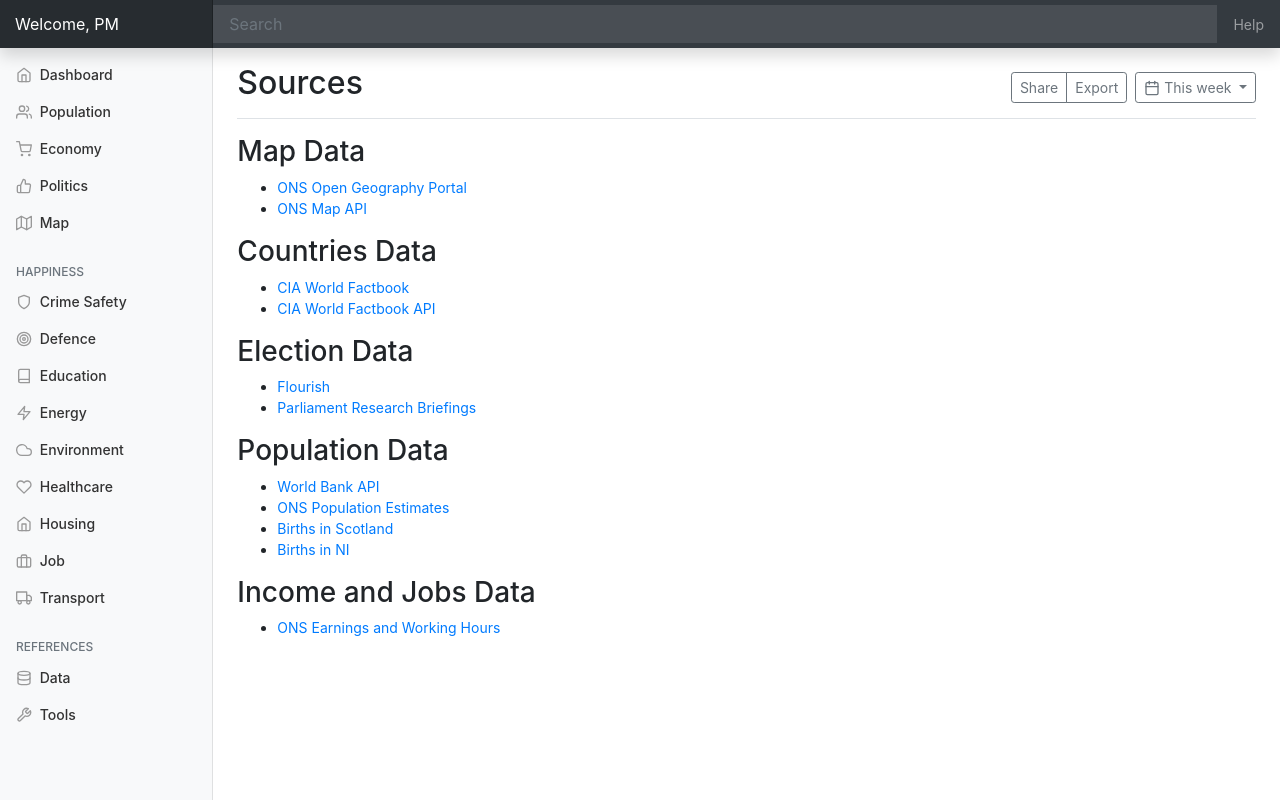
After one commit to LRS4/almanac-app, a Flask app: page /sources in a window 1280 px wide. The commit adds this page. Run offline with Flask 2, Linux system fonts and the light colour scheme; some libraries are stand-ins or nearby versions.

Commit message:
add sources and tools view

```diff
--- a/app.py
+++ b/app.py
@@ -34,23 +34,31 @@ Session(app)
 @app.route("/", methods=['GET', 'POST'])
 def index():
     """Show introduction screen"""
-    return render_template("index.html")
+    marker = 'home'
+    return render_template("index.html", marker=marker)
 
 
 @app.route("/population", methods=['GET'])
 def population():
     """Show population statistics"""
-    return render_template("population.html")
+    marker = 'population'
+    return render_template("population.html", marker=marker)
 
 @app.route("/map", methods=['GET'])
 def map():
     """Show map"""
-    filename = os.path.join(app.static_folder, 'data.json')
+    marker = 'map'
+    return render_template("map.html", marker=marker)
 
-    with open(filename) as test_file:
-        data = json.load(test_file)
+@app.route("/sources", methods=['GET'])
+def sources():
+    """Show data sources list"""
+    return render_template("sources.html")
 
-    return render_template("map.html", data = data)
+@app.route("/tools", methods=['GET'])
+def tools():
+    """Show tools list"""
+    return render_template("tools.html")
 
 if __name__ == '__main__':
     app.run()
--- a/static/styles.css
+++ b/static/styles.css
@@ -14,6 +14,12 @@ vertical-align: text-bottom;
 
 #mapid {
   height: 650px;
+}
+
+#electionMap {
+  height: 600px;
+  width:600px;
+  margin-left: 20%;
 }
 
 /*
--- a/templates/layout.html
+++ b/templates/layout.html
@@ -8,7 +8,7 @@
     <meta name="author" content="">
     <link rel="icon" href="https://stackpath.bootstrapcdn.com/font-awesome/4.7.0/css/font-awesome.min.css">
 
-    <title>Dashboard Template for Bootstrap</title>
+    <title>Almanac Dashboard</title>
 
     <link rel="canonical" href="https://getbootstrap.com/docs/4.1/examples/dashboard/">
 
@@ -43,17 +43,25 @@
           <div class="sidebar-sticky">
             <ul class="nav flex-column">
               <li class="nav-item">
+                {% if marker == 'home' %}
                 <a class="nav-link active" href="/">
+                {% else %}
+                <a class="nav-link" href="/">
+                {% endif %}
                   <span data-feather="home"></span>
                   Dashboard <span class="sr-only">(current)</span>
                 </a>
               </li>
               <li class="nav-item">
+                {% if marker == 'population' %}
+                <a class="nav-link active" href="/population">
+                {% else %}
                 <a class="nav-link" href="/population">
+                {% endif %}
                   <span data-feather="users"></span>
                   Population
                 </a>
-              </li>
+              <li>
               <li class="nav-item">
                 <a class="nav-link" href="#">
                   <span data-feather="shopping-cart"></span>
@@ -61,13 +69,17 @@
                 </a>
               </li>
               <li class="nav-item">
-                <a class="nav-link" href="#">
+                <a class="nav-link" href="https://www.gov.uk/government/ministers" target="_blank">
                   <span data-feather="thumbs-up"></span>
                   Politics
                 </a>
               </li>
               <li class="nav-item">
+                {% if marker == 'map' %}
+                <a class="nav-link active" href="/map">
+                {% else %}
                 <a class="nav-link" href="/map">
+                {% endif %}
                   <span data-feather="map"></span>
                   Map
                 </a>
@@ -139,13 +151,13 @@
             </h6>
             <ul class="nav flex-column mb-2">
               <li class="nav-item">
-                <a class="nav-link" href="#">
+                <a class="nav-link" href="/sources">
                   <span data-feather="database"></span>
                   Data
                 </a>
               </li>
               <li class="nav-item">
-                <a class="nav-link" href="#">
+                <a class="nav-link" href="/tools">
                   <span data-feather="tool"></span>
                   Tools
                 </a>
--- /dev/null
+++ b/templates/sources.html
@@ -0,0 +1,72 @@
+{% extends "layout.html" %}
+
+{% block main %}
+
+	<main role="main" class="col-md-9 ml-sm-auto col-lg-10 px-4">
+		<div class="d-flex justify-content-between flex-wrap flex-md-nowrap align-items-center pt-3 pb-2 mb-3 border-bottom">
+		<h1 class="h2">Sources</h1>
+		<div class="btn-toolbar mb-2 mb-md-0">
+			<div class="btn-group mr-2">
+			<button class="btn btn-sm btn-outline-secondary">Share</button>
+			<button class="btn btn-sm btn-outline-secondary">Export</button>
+			</div>
+			<button class="btn btn-sm btn-outline-secondary dropdown-toggle">
+			<span data-feather="calendar"></span>
+			This week
+			</button>
+		</div>
+		</div>
+
+		<h3>Map Data</h3>
+
+		<ul>
+			<li><a href="https://geoportal.statistics.gov.uk/datasets/local-authority-districts-april-2019-boundaries-uk-bfc">ONS Open Geography Portal</a></li>
+			<li><a href="https://opendata.arcgis.com/datasets/16221426b9ee468d9c80f8398ded851f_0.geojson">ONS Map API</a></li>
+		</ul>
+
+		<h3>Countries Data</h3>
+
+		<ul>
+			<li><a href="https://www.cia.gov/library/publications/the-world-factbook/">CIA World Factbook</a></li>
+			<li><a href="https://github.com/iancoleman/cia_world_factbook_api">CIA World Factbook API</a></li>
+		</ul>
+
+		<h3>Election Data</h3>
+
+		<ul>
+			<li><a href="https://flourish.studio/2019/11/26/charts-for-the-uk-elections-2019/">Flourish</a></li>
+			<li><a href="https://researchbriefings.parliament.uk/ResearchBriefing/Summary/CBP-8749">Parliament Research Briefings</a></li>
+		</ul>
+
+		<h3>Population Data</h3>
+
+		<ul>
+			<li><a href="https://datahelpdesk.worldbank.org/knowledgebase/articles/889386-developer-information-overview">World Bank API</a></li>
+			<li><a href="https://www.ons.gov.uk/peoplepopulationandcommunity/populationandmigration/populationestimates/datasets/populationestimatesforukenglandandwalesscotlandandnorthernireland">ONS Population Estimates</a></li>
+			<li><a href="https://www.isdscotland.org/Health-Topics/Maternity-and-Births/Publications/data-tables2017.asp?id=2553#2553">Births in Scotland</a></li>
+			<li><a href="https://www.nisra.gov.uk/publications/monthly-births">Births in NI</a></li>
+		</ul>
+
+		<h3>Income and Jobs Data</h3>
+
+		<ul>
+			<li><a href="https://www.ons.gov.uk/employmentandlabourmarket/peopleinwork/earningsandworkinghours/datasets/placeofresidencebylocalauthorityashetable8">ONS Earnings and Working Hours</a></li>
+		</ul>
+
+	</main>
+	</div>
+
+	</div>
+
+	<!-- Bootstrap core JavaScript
+	================================================== -->
+	<!-- Placed at the end of the document so the pages load faster -->
+	<script src="https://code.jquery.com/jquery-3.4.1.min.js" integrity="sha256-CSXorXvZcTkaix6Yvo6HppcZGetbYMGWSFlBw8HfCJo=" crossorigin="anonymous"></script>    <script src="https://cdn.jsdelivr.net/npm/popper.js@1.16.0/dist/umd/popper.min.js" integrity="sha384-Q6E9RHvbIyZFJoft+2mJbHaEWldlvI9IOYy5n3zV9zzTtmI3UksdQRVvoxMfooAo" crossorigin="anonymous"></script>
+	<script src="https://stackpath.bootstrapcdn.com/bootstrap/4.4.1/js/bootstrap.min.js" integrity="sha384-wfSDF2E50Y2D1uUdj0O3uMBJnjuUD4Ih7YwaYd1iqfktj0Uod8GCExl3Og8ifwB6" crossorigin="anonymous"></script>
+
+	<!-- Icons -->
+	<script>
+		feather.replace()
+	</script>
+
+{% endblock %}
```
Also changed, not shown: templates/tools.html (added, +57 -0 lines).
